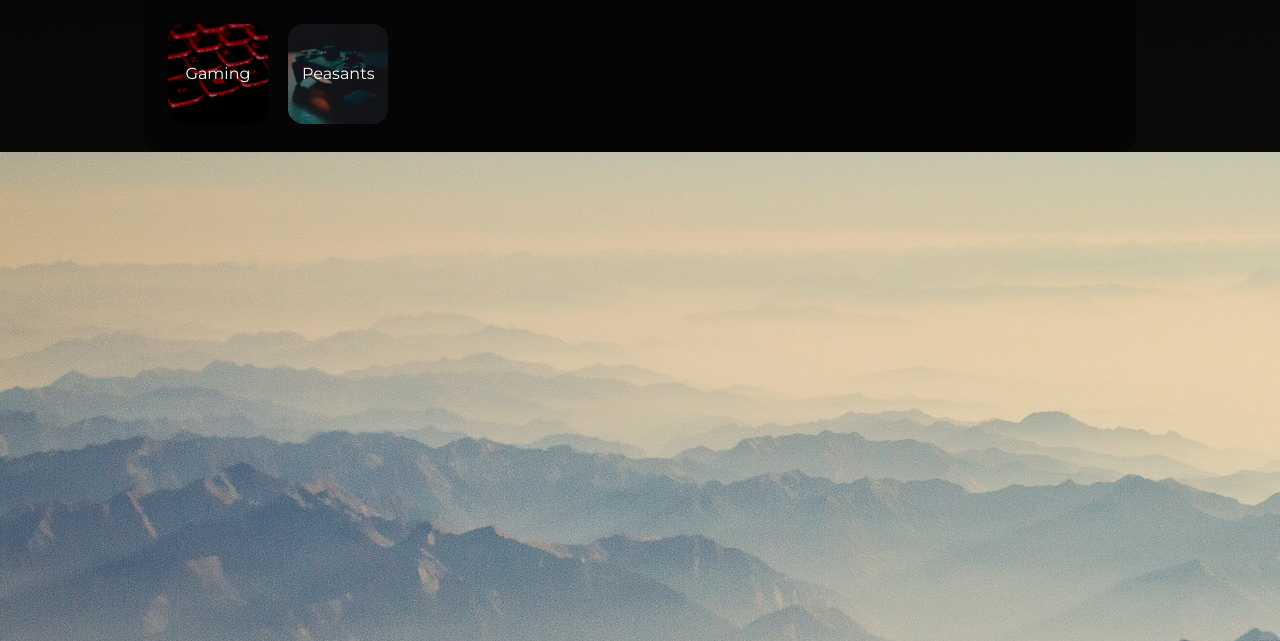
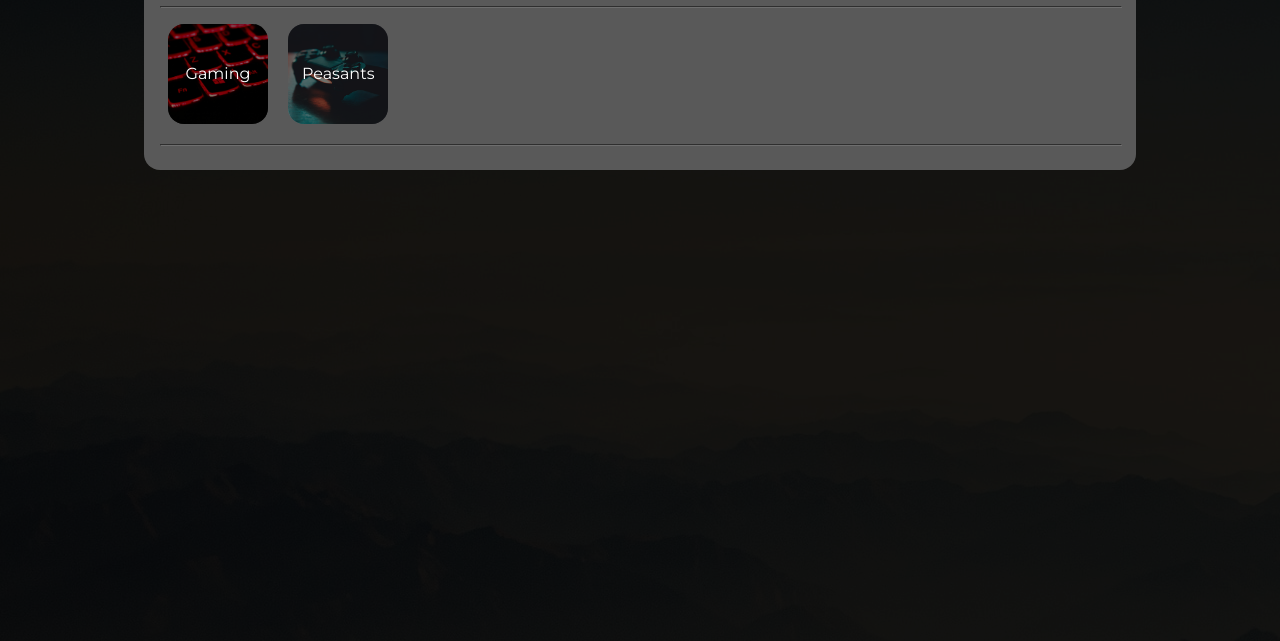
Before and after one commit to tomaskeke/ECUTB.Hemsida, a plain HTML site: page index2.html in a window 1280 px wide. Shown: the part 159-800 px from the top of the page. Drawn offline with Linux system fonts and the light colour scheme.

Commit message:
fadeadbakgrund

```diff
--- a/index2.html
+++ b/index2.html
@@ -1,11 +1,15 @@
 <!DOCTYPE html>
 <html>
+
 <head>
-        <link rel="stylesheet" type="text/css" href="style.css"/>
+    <link rel="stylesheet" type="text/css" href="style.css" />
     <link rel="preconnect" href="https://fonts.gstatic.com">
-        <link href="https://fonts.googleapis.com/css2?family=Montserrat:ital,wght@0,200;0,400;0,500;1,100;1,700;1,900&display=swap" rel="stylesheet">
+    <link
+        href="https://fonts.googleapis.com/css2?family=Montserrat:ital,wght@0,200;0,400;0,500;1,100;1,700;1,900&display=swap"
+        rel="stylesheet">
     <title>Tomas hemsida.</title>
 </head>
+
 <body>
     <div class="bodyfade">
     </div>
@@ -18,7 +22,8 @@
     </nav>
 
     <div class="content">
-        <h1>Welcome</h1> <!--Detta är en kommentar-->
+        <h1>Welcome</h1>
+        <!--Detta är en kommentar-->
         <hr>
         <div class="products">
             <div class="card">
@@ -35,6 +40,8 @@
                 </div>
             </div>
         </div>
+        <hr>
     </div>
 </body>
+
 </html>
--- a/style.css
+++ b/style.css
@@ -1,5 +1,8 @@
 * {
     font-family: 'Montserrat', sans-serif;
+}
+html, body {
+    min-height: 100vh;
 }
 body {
     margin: 0px;
@@ -11,8 +14,9 @@ body {
 body .bodyfade {
     width: 100%;
     height: 100%;
-    background-color: rgba(0, 0, 0, 0.95) ;
+    background-color: rgba(0, 0, 0, 0.9) ;
     position: absolute;
+    z-index: -1;
 }
 nav {
     width: 100%;
@@ -45,22 +49,24 @@ nav a:hover {
 }
 .content {
     padding: 16px;
-    background-color: rgb(93, 93, 93);
+    background-color: rgba(93, 93, 93,0.95);
     width: 75%;
     margin: 0 auto;
     border-bottom-left-radius: 16px;
     border-bottom-right-radius: 16px;
+
 }
 .content h1{
     display: flex;
     justify-content: center;
     align-items: center;
     padding: 0;
+    color: Orange;
 
 
 }
 hr{
-    border-color: rgb(34, 34, 34);
+    border-color: rgba(51, 51, 51, 0.465);
     width: 100%;
 }
 .products .card {
```
Lines whose indentation alone changed are shown as unchanged.
